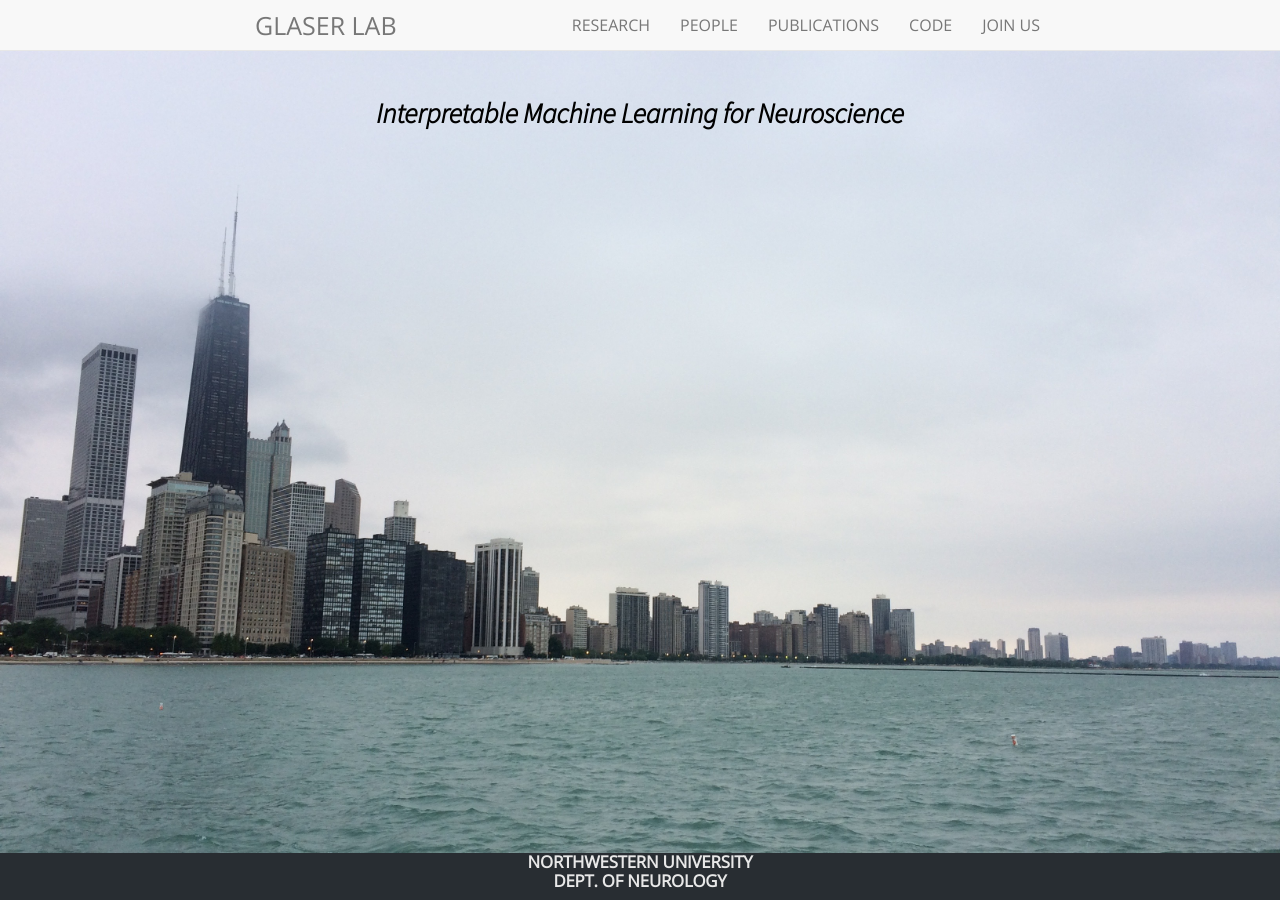
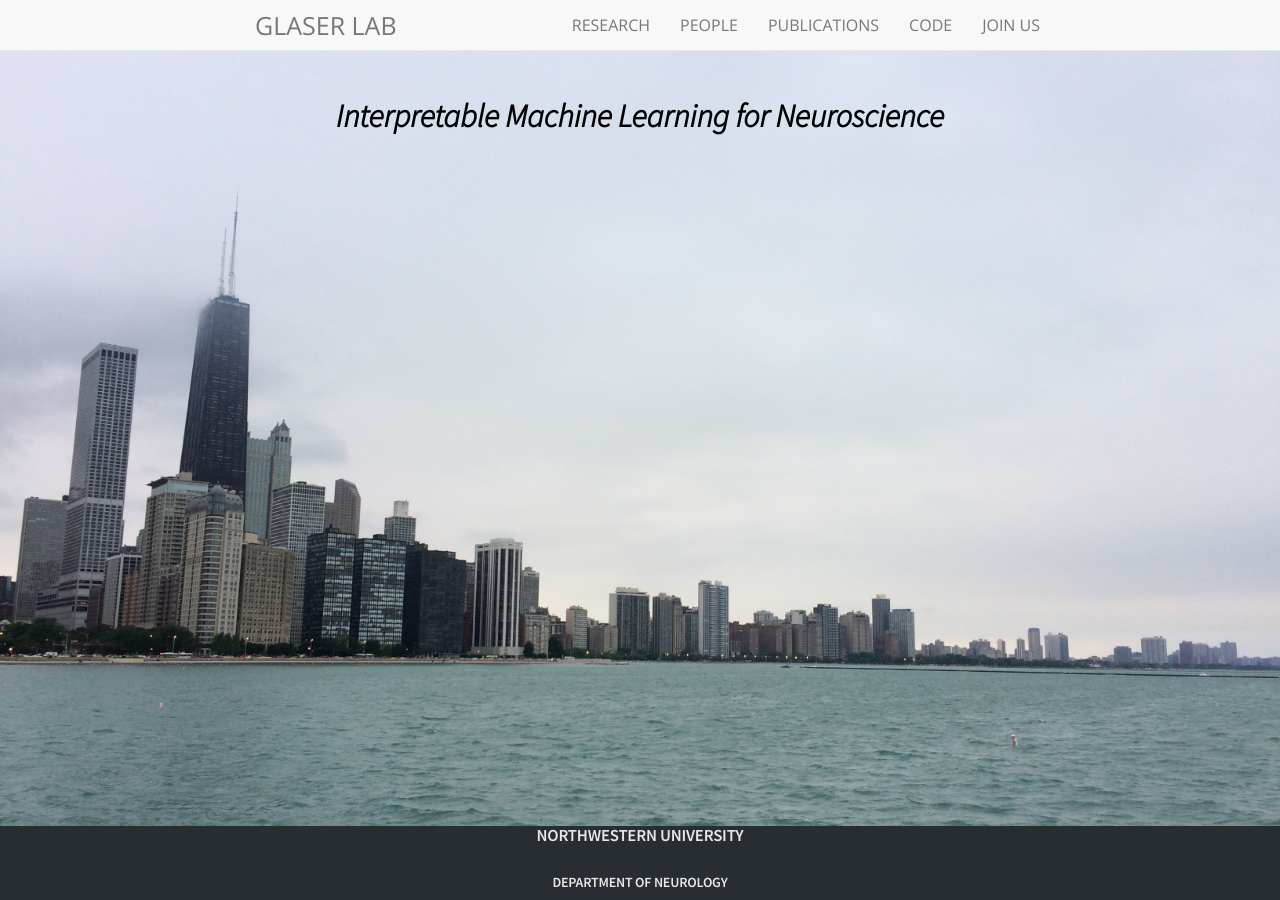
Before and after one commit to glaserlab/glaserlab.github.io, a Jekyll site: the page built from index.html, in a window 1280 px wide. Built offline with Jekyll 4.4.1, drawn with Linux system fonts in a browser that asks for light colours; nearby versions of some CDN libraries; comment, search, counter and statistics services are not loaded.

Commit message:
footer update

```diff
--- a/_includes/footer.html
+++ b/_includes/footer.html
@@ -6,7 +6,8 @@
   <!-- <div class="panel-footer">
 	  <div class="row"> -->
 		<!-- <div class="col-sm-4"> -->
-      <h5 style="font-size:1.2em; color:#E8E8E8"> Northwestern University<br>Dept. of Neurology</h5>
+      <h5 style="font-size:1.2em; color:#E8E8E8; font-family:Source Sans Pro"> Northwestern University</h5><br>
+      <h5 style="font-size:1em; color:#E8E8E8; font-family:Source Sans Pro"> Department of Neurology</h5>
     <!-- </div> -->
     <!-- </div>
   </div> -->
--- a/index.html
+++ b/index.html
@@ -16,7 +16,7 @@ body {
     <header class="masthead text-center">
 
 
-      <h1 style="font-size:2em; font-family:Source Sans Pro"><i>Interpretable Machine Learning for Neuroscience <br><br></i></h1>
+      <h1 style="font-size:2.3em; font-family:Source Sans Pro"><i>Interpretable Machine Learning for Neuroscience <br><br></i></h1>
 <!--       <h2 style="font-size:1.6em"><i>Lab Opening September 2022 in Northwestern Neurology Department! <br><br></i></h2>      -->
 
 
```
